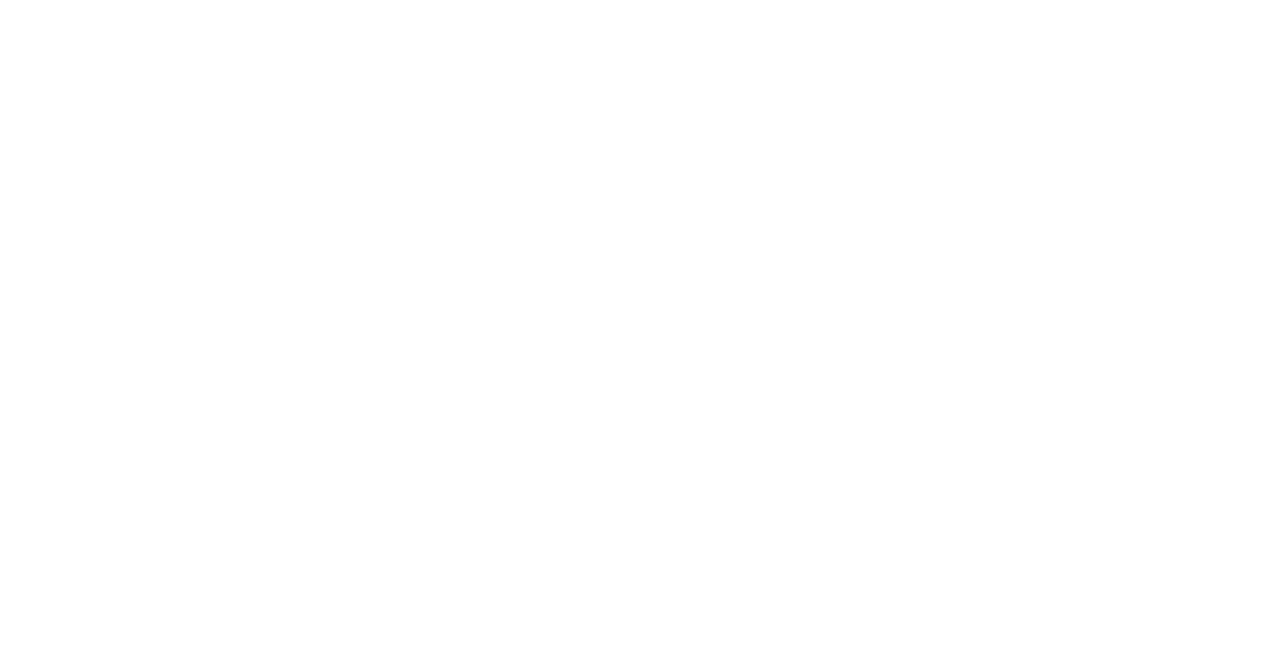
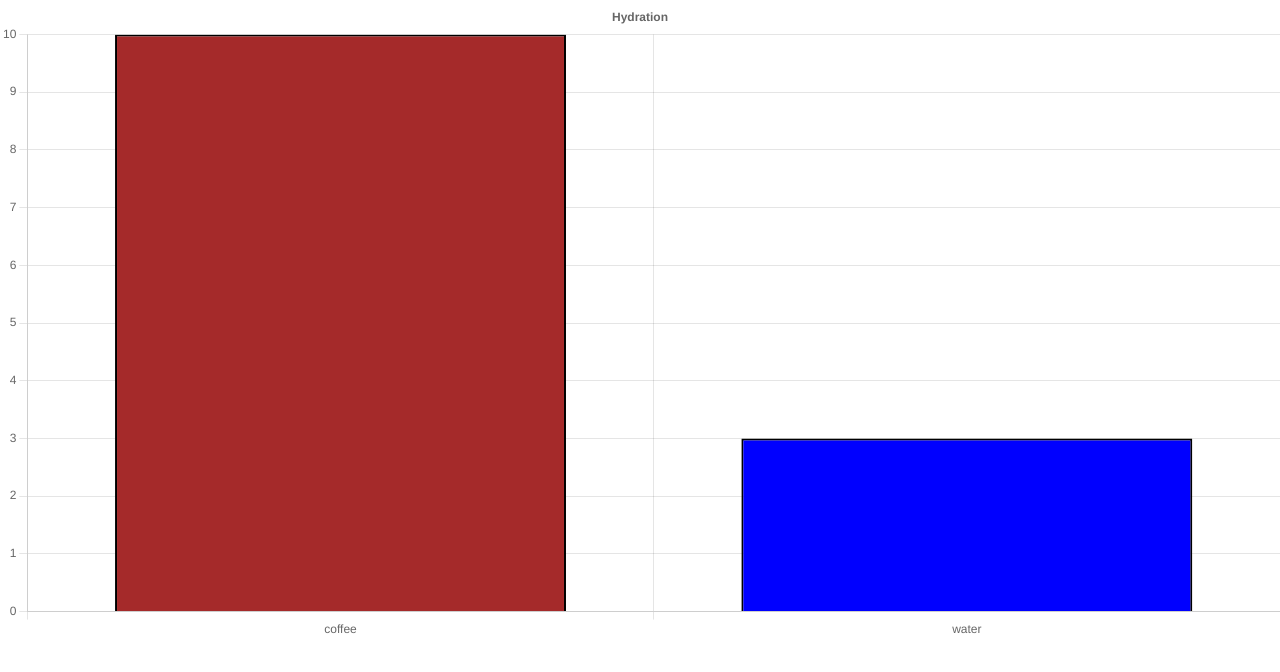
Before and after one commit to malyesh/hydrate-or-dydrate, a React (Create React App) app in the folder client/: page / in a window 1280 px wide. Shown: the top 672 px of the page. Built offline with nearby package versions, Linux system fonts and the light colour scheme; the HTML template or start-up script is replaced by a standard one.

Commit message:
initial commit

```diff
--- a/client/package.json
+++ b/client/package.json
@@ -7,7 +7,9 @@
     "@testing-library/react": "^13.4.0",
     "@testing-library/user-event": "^13.5.0",
     "axios": "^1.6.0",
+    "chart.js": "^4.4.0",
     "react": "^18.2.0",
+    "react-chartjs-2": "^5.2.0",
     "react-dom": "^18.2.0",
     "react-router-dom": "^6.18.0",
     "react-scripts": "5.0.1",
--- a/client/src/App.js
+++ b/client/src/App.js
@@ -1,7 +1,43 @@
-import './App.css';
+import "./App.css";
+import Chart from "chart.js/auto";
+import { CategoryScale } from "chart.js";
+import { useState } from "react";
+import { Data } from "./utils/data";
+import { Bar } from "react-chartjs-2";
+
+Chart.register(CategoryScale);
 
 function App() {
-  return <div className='App'></div>;
+  const [chartData, setChartData] = useState({
+    labels: Data.map((data) => data.drink),
+    datasets: [
+      {
+        data: Data.map((data) => data.value),
+        backgroundColor: ["brown", "blue"],
+        borderColor: "black",
+        borderWidth: 2,
+      },
+    ],
+  });
+
+  return (
+    <div className="App">
+      <Bar
+        data={chartData}
+        options={{
+          plugins: {
+            title: {
+              display: true,
+              text: "Hydration",
+            },
+            legend: {
+              display: false,
+            },
+          },
+        }}
+      />
+    </div>
+  );
 }
 
 export default App;
--- /dev/null
+++ b/client/src/utils/data.js
@@ -0,0 +1,12 @@
+export const Data = [
+  {
+    id: 1,
+    drink: "coffee",
+    value: 10,
+  },
+  {
+    id: 2,
+    drink: "water",
+    value: 3,
+  },
+];
```
Also changed, not shown: 2 other files (tests, documents, lock files or other folders).
